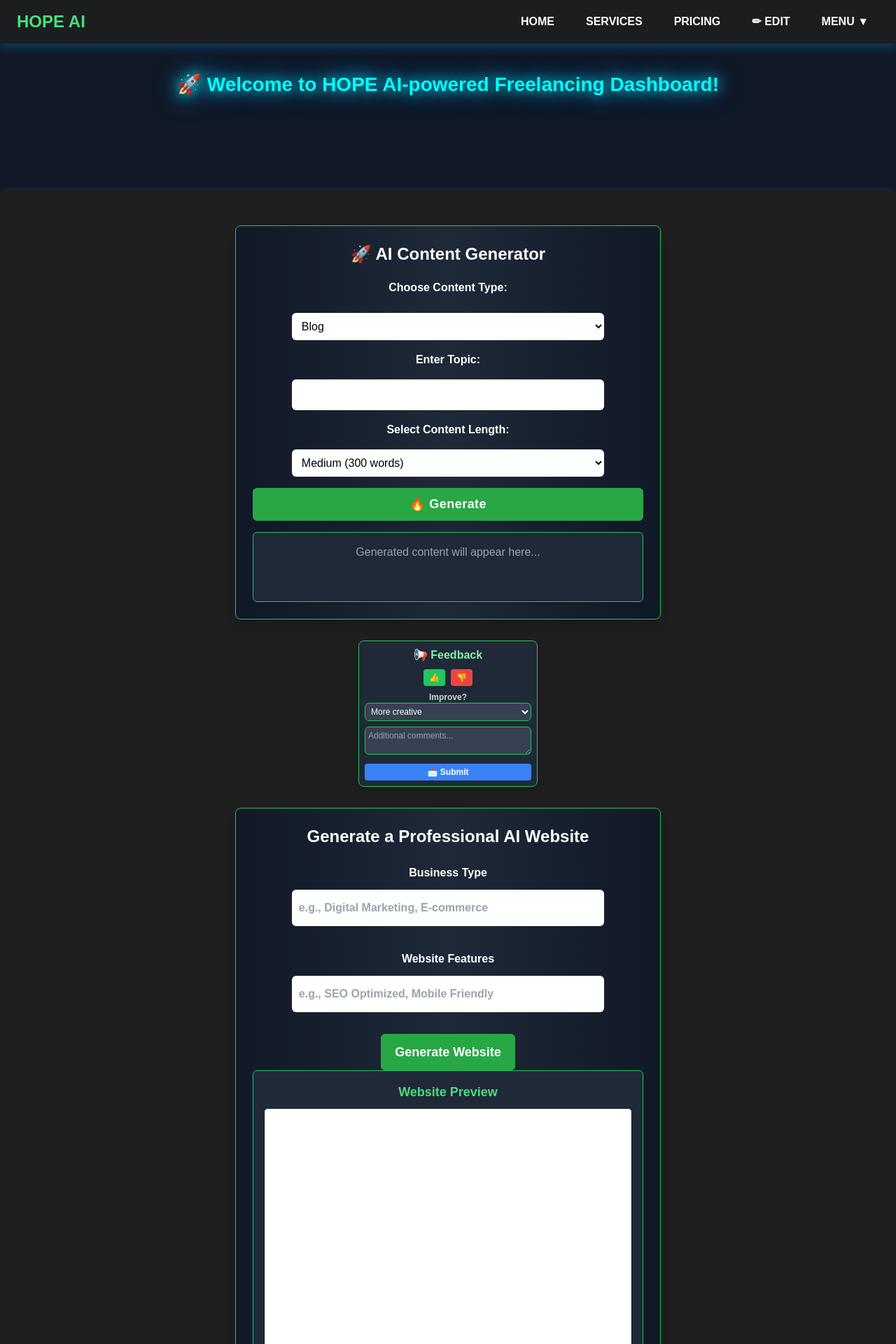
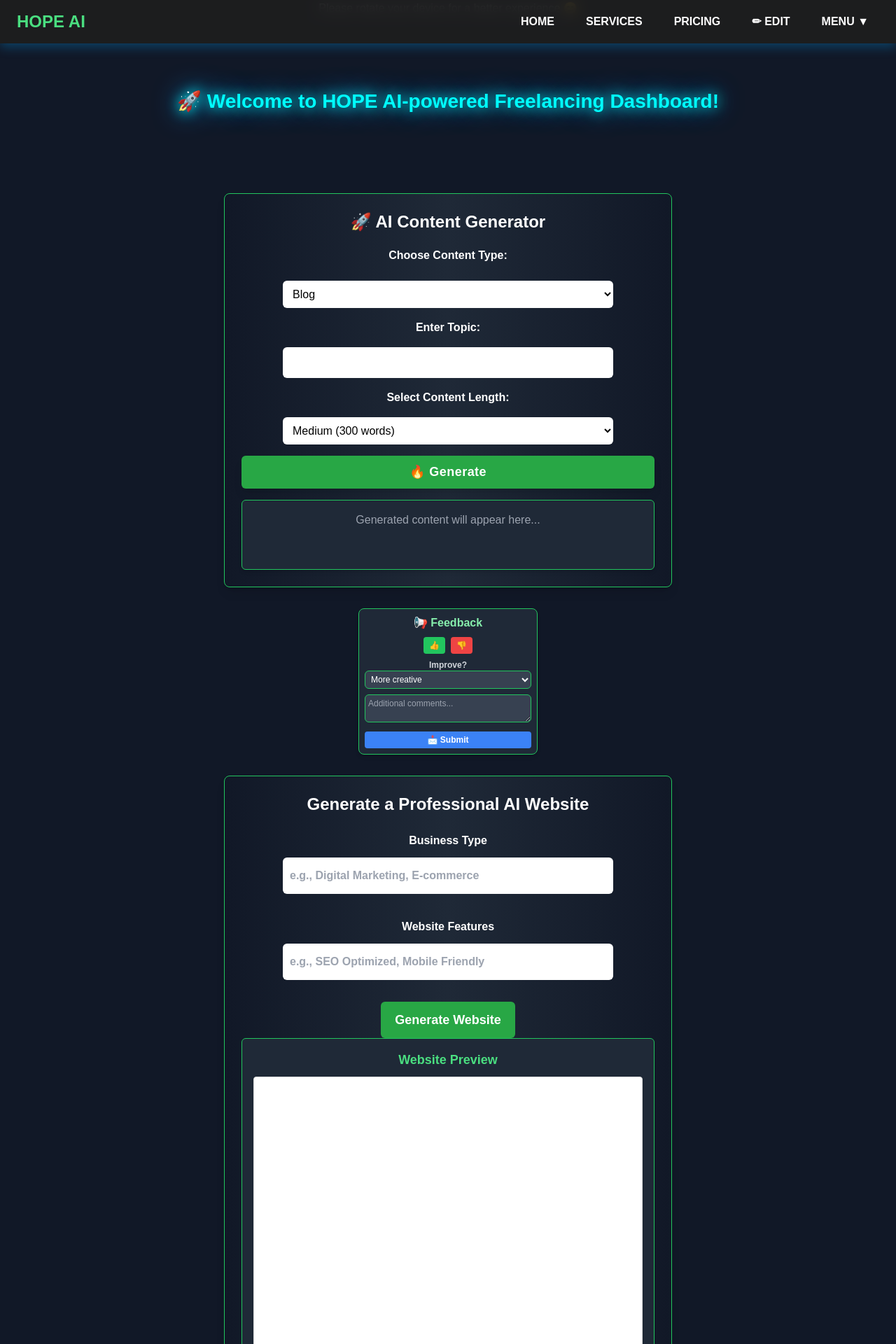
Before and after one commit to naveen3019-max/hope_ai, a Flask app: template templates/dashboard.html in a window 1280 px wide. Shown: the top 1920 px of the page at 70% size. Run offline with Flask 3, Linux system fonts and the light colour scheme; the template is opened without the code that fills it, so the values that code supplies are empty; some libraries are stand-ins or nearby versions.

Commit message:
Update dashboard.html

```diff
--- a/templates/dashboard.html
+++ b/templates/dashboard.html
@@ -54,6 +54,10 @@
     }
 
 </style>
+    <div id="rotate-message">
+  <p>Please rotate your device for a better experience 😊</p>
+</div>
+
 </head>
 <body class="bg-gray-900 text-white">
 <!-- Navigation Bar -->
@@ -87,7 +91,7 @@
 
 
 
-       <div class="container mx-auto px-4 sm:px-6 lg:px-8">
+
         <div class="section bg-gradient-to-r from-gray-900 via-gray-800 to-gray-900 p-6 rounded-lg shadow-lg border border-green-500">
             <h2 class="text-2xl font-bold text-green-400 mb-4 text-center">🚀 AI Content Generator</h2>
 
@@ -894,6 +898,5 @@
         <button onclick="window.location.href='/logout'">Logout</button>
     </div>
     </div>
-</div>
 </body>
 </html>
```
